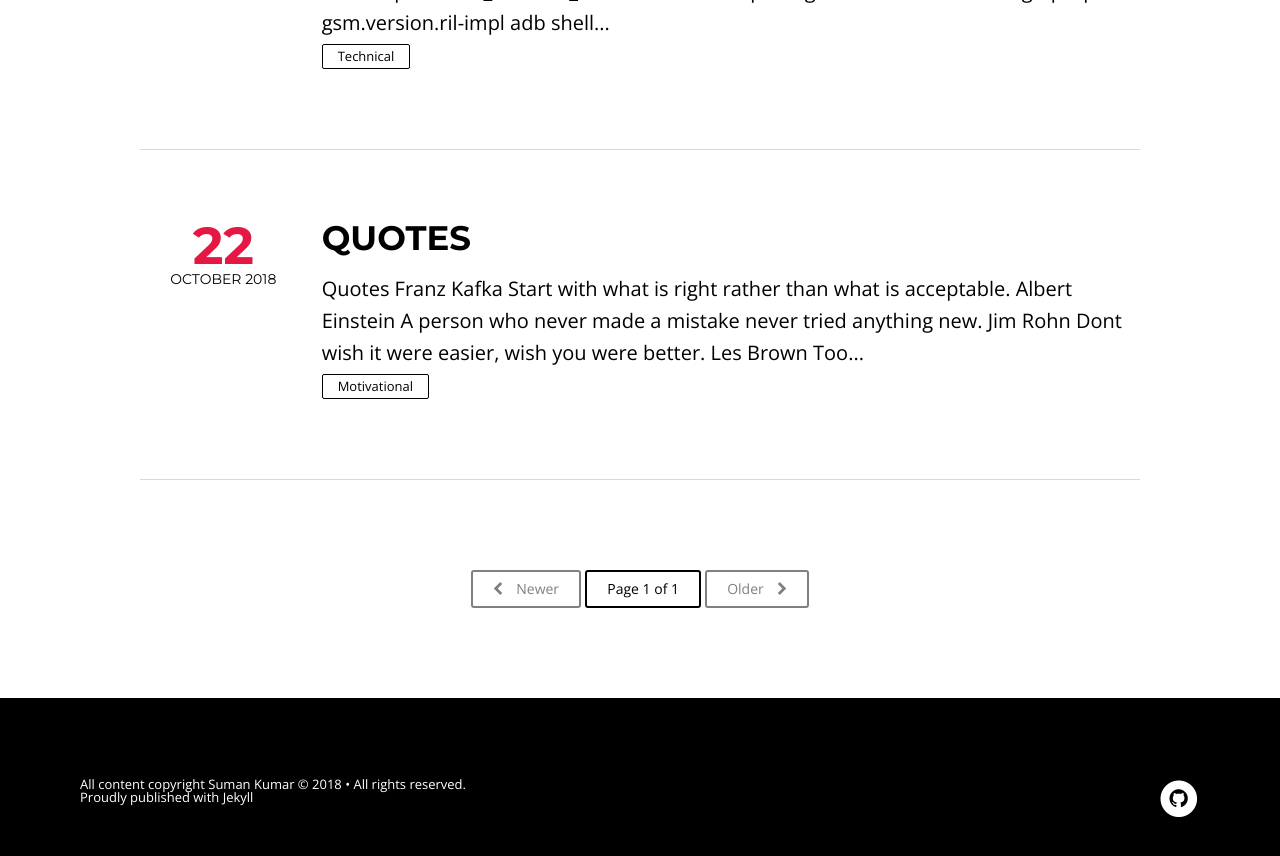
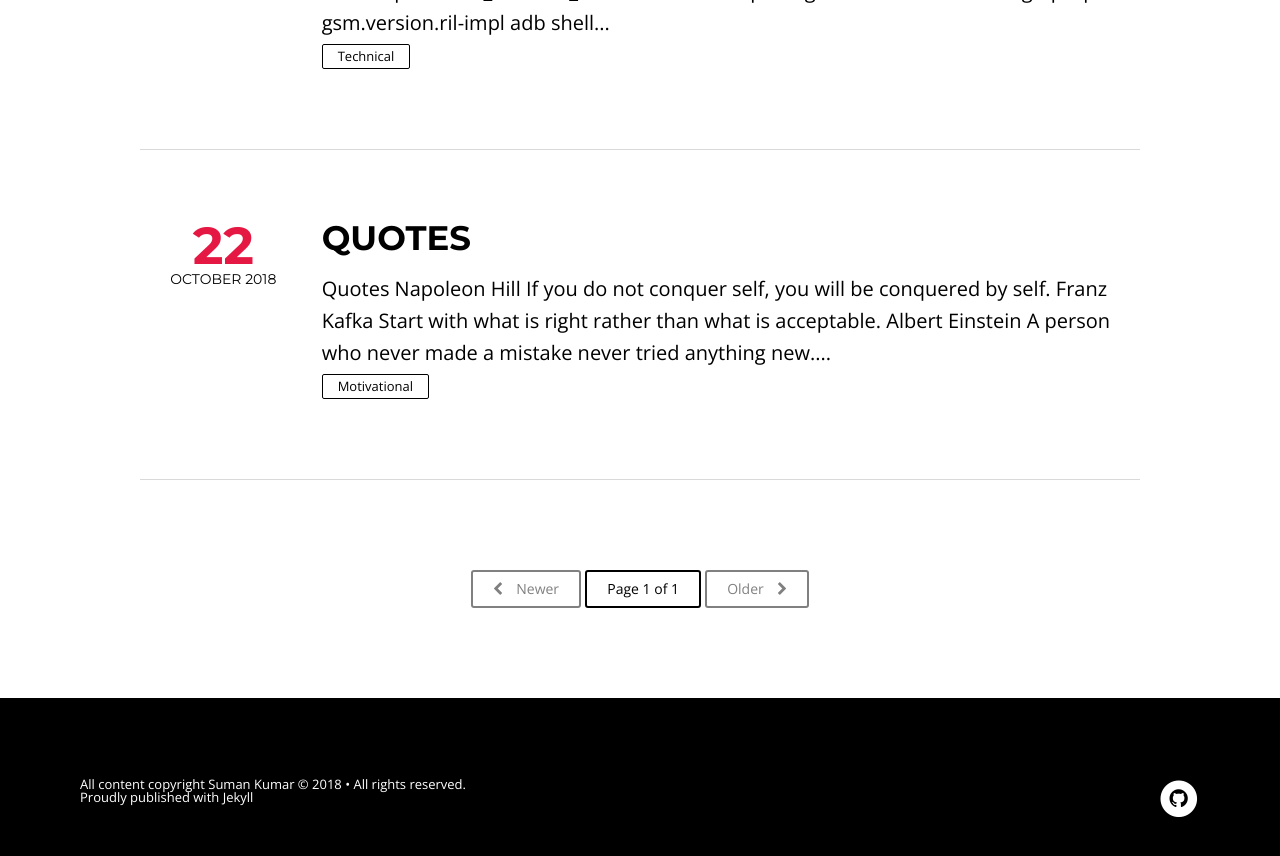
Before and after one commit to SumanKumarSP/suman.github.com, a Jekyll site: the page built from index.html, in a window 1280 px wide and 900 px high, scrolled down 1965 px. Shown: the top 856 px of the window. Built offline with Jekyll 4.4.1, drawn with Linux system fonts in a browser that asks for light colours; nearby versions of some CDN libraries; the list of posts is cut into pages by our own code.

Commit message:
rss feed quotes
Signed-off-by: Suman Kumar <suman.cluster@gmail.com>

```diff
--- a/_posts/2018-10-22-quotes.md
+++ b/_posts/2018-10-22-quotes.md
@@ -9,6 +9,8 @@ imagefeature: cover9.jpg
 ---
 
 ## **Quotes**
+
+**Napoleon Hill** If you do not conquer self, you will be conquered by self.
 
 **Franz Kafka** Start with what is right rather than what is acceptable.
 
```
